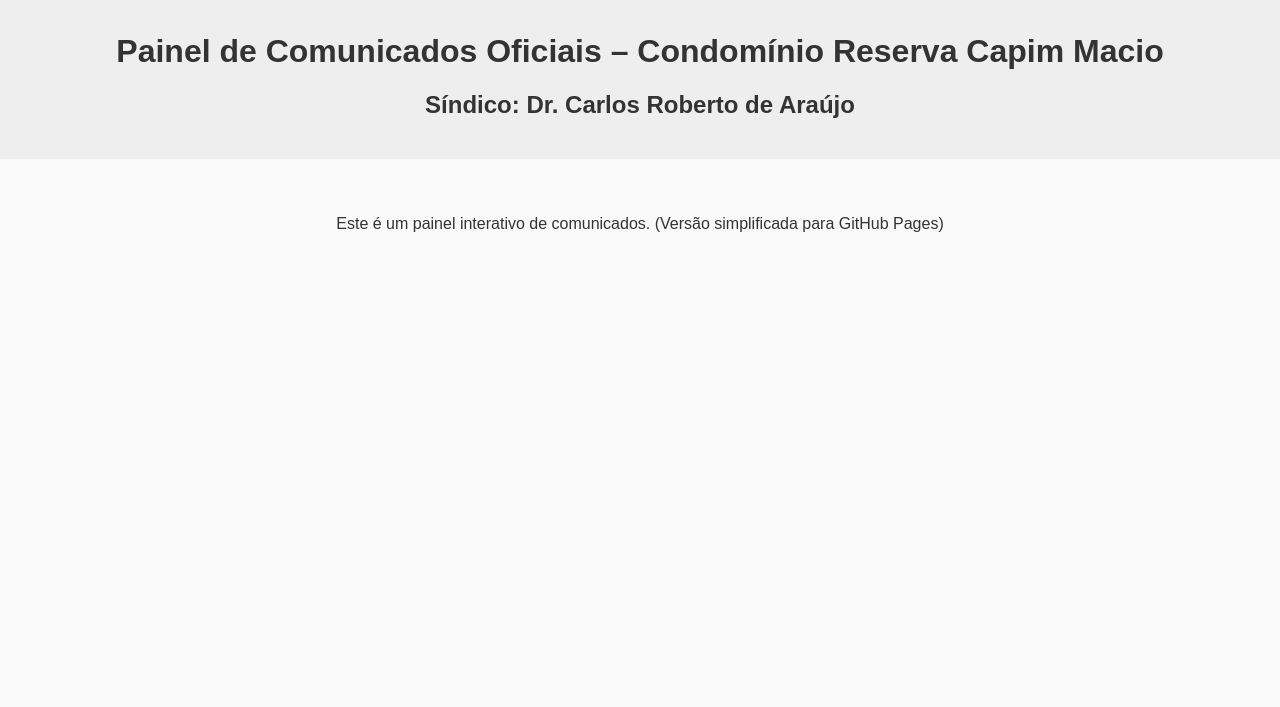
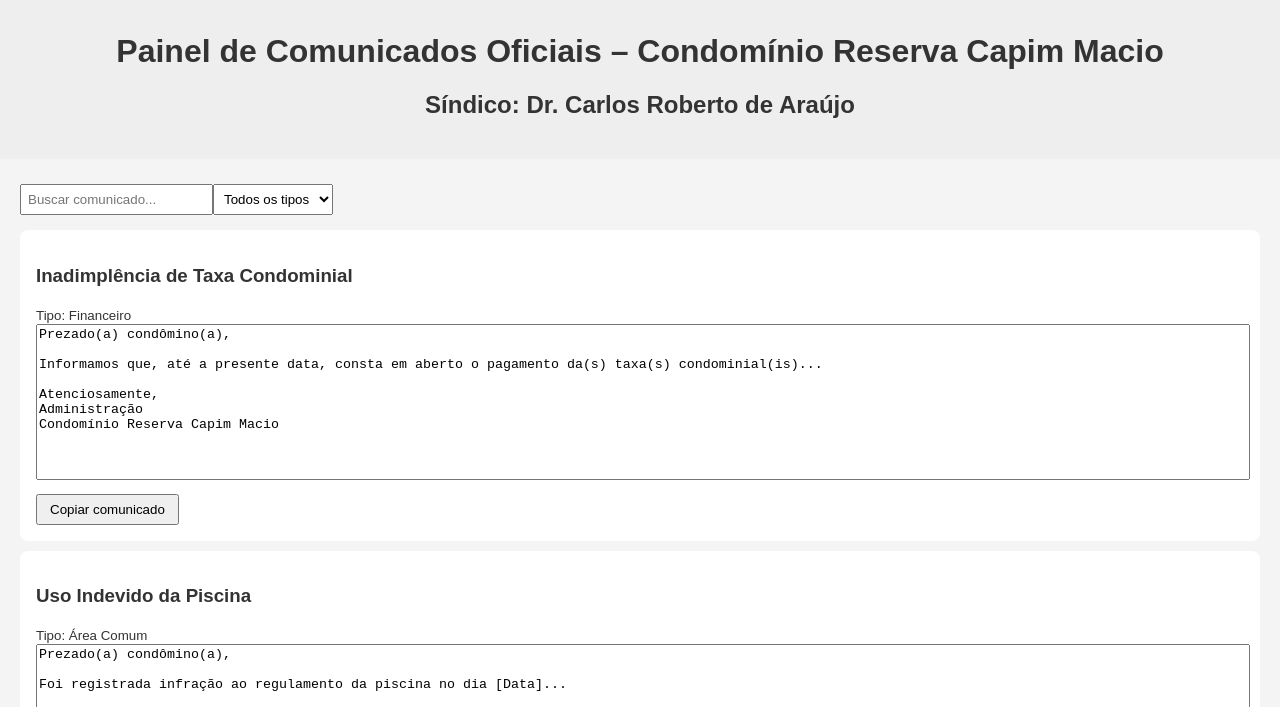
Before and after one commit to RCMCapimMacio/painel-comunicados, a plain HTML site: page index.html in a window 1280 px wide. Shown: the part 93-800 px from the top of the page. Drawn offline with Linux system fonts and the light colour scheme.

Commit message:
Add files via upload

```diff
--- /dev/null
+++ b/app.js
@@ -0,0 +1,84 @@
+
+const comunicados = [
+  {
+    titulo: "Inadimplência de Taxa Condominial",
+    tipo: "Financeiro",
+    texto: "Prezado(a) condômino(a),\n\nInformamos que, até a presente data, consta em aberto o pagamento da(s) taxa(s) condominial(is)...\n\nAtenciosamente,\nAdministração\nCondomínio Reserva Capim Macio"
+  },
+  {
+    titulo: "Uso Indevido da Piscina",
+    tipo: "Área Comum",
+    texto: "Prezado(a) condômino(a),\n\nFoi registrada infração ao regulamento da piscina no dia [Data]...\n\nAtenciosamente,\nAdministração\nCondomínio Reserva Capim Macio"
+  },
+  {
+    titulo: "Confirmação de Reserva do Salão de Festas",
+    tipo: "Área Comum",
+    texto: "Prezado(a) condômino(a),\n\nConfirmamos a reserva do Salão de Festas:\n- Unidade: [nº do apartamento]\n- Data do evento: [dia/mês/ano]\n- Horário: [das Xh às Yh]\n- Valor: R$ 100,00 via boleto\n\nAtenciosamente,\nAdministração\nCondomínio Reserva Capim Macio"
+  },
+  {
+    titulo: "Atualização Cadastral",
+    tipo: "Administrativo",
+    texto: "Prezado(a) condômino(a),\n\nSolicitamos a atualização cadastral da unidade [nº] até [data limite].\nEnviar para: reservacapimmacio@gmail.com\n\nAtenciosamente,\nAdministração\nCondomínio Reserva Capim Macio"
+  },
+  {
+    titulo: "Manutenção Programada",
+    tipo: "Serviços",
+    texto: "Prezado(a) condômino(a),\n\nInformamos que será realizada manutenção preventiva nas áreas comuns em [data], das [hora início] às [hora fim].\n\nAtenciosamente,\nAdministração\nCondomínio Reserva Capim Macio"
+  }
+];
+
+const app = document.getElementById("app");
+
+const search = document.createElement("input");
+search.placeholder = "Buscar comunicado...";
+search.oninput = render;
+
+const select = document.createElement("select");
+const optionAll = document.createElement("option");
+optionAll.value = "";
+optionAll.textContent = "Todos os tipos";
+select.appendChild(optionAll);
+
+[...new Set(comunicados.map(c => c.tipo))].forEach(tipo => {
+  const opt = document.createElement("option");
+  opt.value = tipo;
+  opt.textContent = tipo;
+  select.appendChild(opt);
+});
+select.onchange = render;
+
+app.appendChild(search);
+app.appendChild(select);
+
+const results = document.createElement("div");
+app.appendChild(results);
+
+const voltarBtn = document.createElement("button");
+voltarBtn.textContent = "Voltar ao topo";
+voltarBtn.onclick = () => window.scrollTo({ top: 0, behavior: 'smooth' });
+app.appendChild(voltarBtn);
+
+function render() {
+  results.innerHTML = "";
+  const termo = search.value.toLowerCase();
+  const tipo = select.value;
+
+  comunicados
+    .filter(c => c.titulo.toLowerCase().includes(termo) && (tipo ? c.tipo === tipo : true))
+    .forEach(c => {
+      const card = document.createElement("div");
+      card.style.background = "#fff";
+      card.style.padding = "16px";
+      card.style.margin = "10px 0";
+      card.style.borderRadius = "8px";
+      card.innerHTML = `
+        <h3>${c.titulo}</h3>
+        <small>Tipo: ${c.tipo}</small><br/>
+        <textarea readonly>${c.texto}</textarea><br/>
+        <button onclick="navigator.clipboard.writeText(\`${c.texto}\`)">Copiar comunicado</button>
+      `;
+      results.appendChild(card);
+    });
+}
+
+render();
--- a/index.html
+++ b/index.html
@@ -14,7 +14,8 @@
       <h2>Síndico: Dr. Carlos Roberto de Araújo</h2>
     </header>
     <main>
-      <p>Este é um painel interativo de comunicados. (Versão simplificada para GitHub Pages)</p>
+      <div id="app"></div>
+      <script src="app.js"></script>
     </main>
   </body>
 </html>
--- a/style.css
+++ b/style.css
@@ -1,20 +1,33 @@
 
 body {
   font-family: Arial, sans-serif;
-  background-color: #f9f9f9;
+  background-color: #f4f4f4;
   color: #333;
   margin: 0;
   padding: 0;
-  text-align: center;
 }
 header {
   background-color: #eee;
   padding: 20px;
+  text-align: center;
 }
 .logo {
   width: 100px;
   margin-bottom: 10px;
 }
 main {
-  padding: 40px;
+  padding: 20px;
 }
+textarea {
+  width: 100%;
+  height: 150px;
+  resize: none;
+}
+button {
+  margin-top: 10px;
+  padding: 6px 12px;
+}
+select, input {
+  margin: 5px 0;
+  padding: 6px;
+}
```
